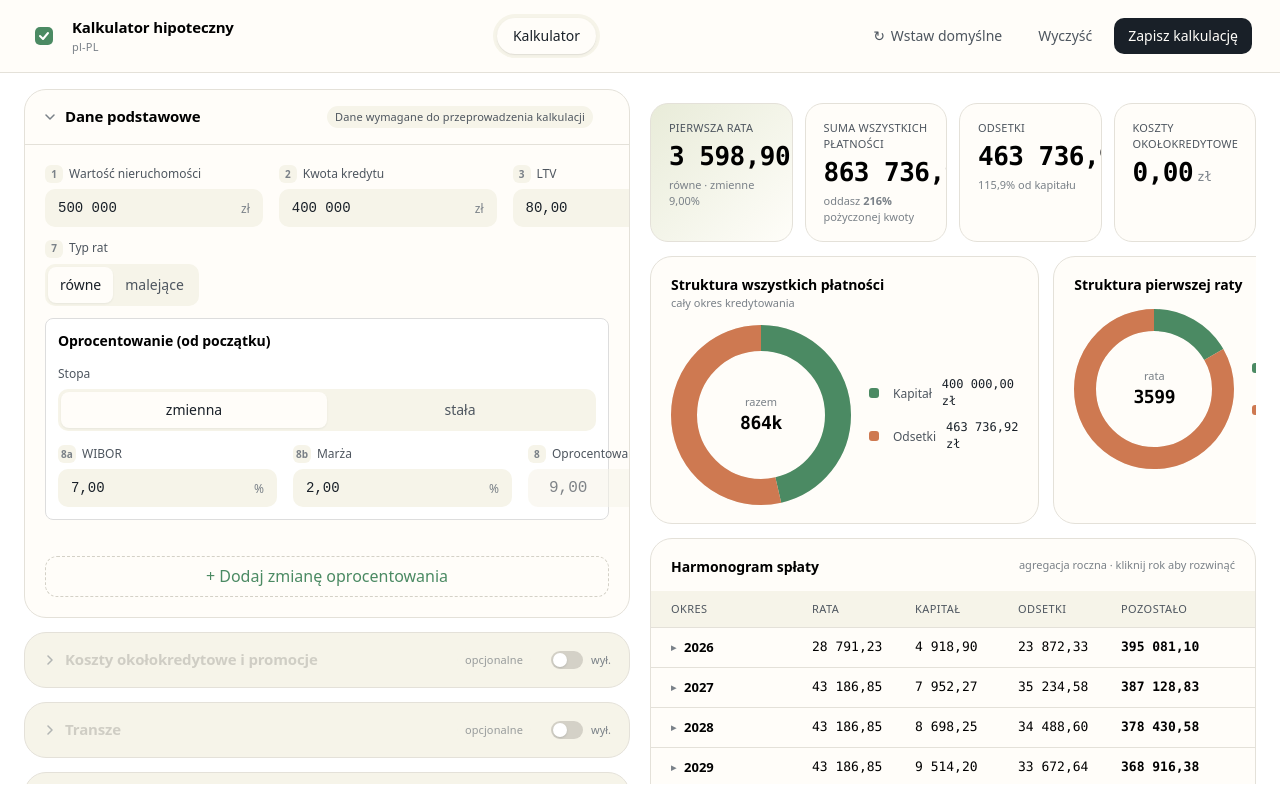
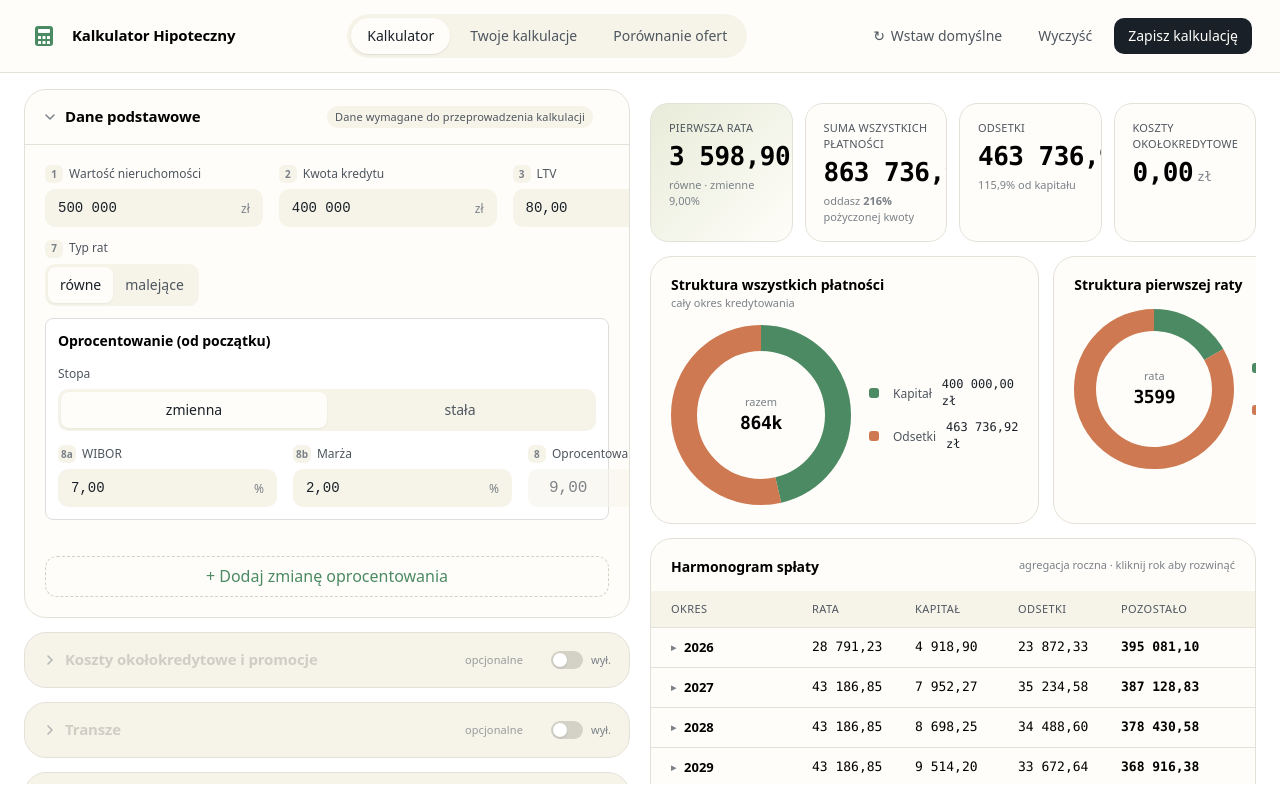
Before and after one commit to gyerosaski/kalkulator-hippoteczny, an Angular app: page / in a window 1280 px wide. Built offline with nearby package versions, Linux system fonts and the light colour scheme.

Commit message:
ukrycie scrolla

```diff
--- a/src/app/components/results/results-errors/results-errors.component.html
+++ b/src/app/components/results/results-errors/results-errors.component.html
@@ -1,18 +1,18 @@
 @if (form.errors) {
   <div class="errors">
-    @if (form.errors?.['loanGtProperty']) {
+    @if (form.errors['loanGtProperty']) {
       <p>Kwota kredytu nie może być większa niż wartość nieruchomości.</p>
     }
-    @if (form.errors?.['totalMonthsInvalid']) {
+    @if (form.errors['totalMonthsInvalid']) {
       <p>Łączna liczba miesięcy musi być większa od 0.</p>
     }
-    @if (form.errors?.['capitalBeforeStart']) {
+    @if (form.errors['capitalBeforeStart']) {
       <p>Początek spłat kapitału nie może być wcześniejszy niż data uruchomienia.</p>
     }
-    @if (form.errors?.['prepaymentDateRangeInvalid']) {
+    @if (form.errors['prepaymentDateRangeInvalid']) {
       <p>W regule nadpłaty data „do" nie może być wcześniejsza niż data „od".</p>
     }
-    @if (form.errors?.['targetInstallmentDateRangeInvalid']) {
+    @if (form.errors['targetInstallmentDateRangeInvalid']) {
       <p>W regule docelowej raty data „do" nie może być wcześniejsza niż data „od".</p>
     }
   </div>
--- a/src/app/containers/layout/layout.component.html
+++ b/src/app/containers/layout/layout.component.html
@@ -2,25 +2,25 @@
   <header class="topbar">
     <div class="brand">
       <div class="brand-mark">
-        <svg width="24" height="24" viewBox="0 0 24 24">
-          <rect x="3" y="3" width="18" height="18" rx="5" fill="var(--accent-sage-deep)" />
-          <path
-            d="M8 12 L11 15 L16 9"
-            stroke="white"
-            stroke-width="2"
-            fill="none"
-            stroke-linecap="round"
-            stroke-linejoin="round"
-          />
+        <svg width="24" height="24" viewBox="0 0 24 24" fill="none">
+          <rect x="3" y="2" width="18" height="20" rx="3" fill="var(--accent-sage-deep)" />
+          <rect x="6" y="5" width="12" height="4" rx="1" fill="white" />
+          <rect x="6" y="12" width="3" height="3" rx="0.5" fill="white" />
+          <rect x="10.5" y="12" width="3" height="3" rx="0.5" fill="white" />
+          <rect x="15" y="12" width="3" height="3" rx="0.5" fill="white" />
+          <rect x="6" y="17" width="3" height="3" rx="0.5" fill="white" />
+          <rect x="10.5" y="17" width="3" height="3" rx="0.5" fill="white" />
+          <rect x="15" y="17" width="3" height="3" rx="0.5" fill="white" />
         </svg>
       </div>
       <div>
-        <div class="brand-name">Kalkulator hipoteczny</div>
-        <div class="brand-sub">pl-PL</div>
+        <div class="brand-name">Kalkulator Hipoteczny</div>
       </div>
     </div>
     <nav class="tabs">
       <button class="tab is-on">Kalkulator</button>
+      <button class="tab">Twoje kalkulacje</button>
+      <button class="tab">Porównanie ofert</button>
     </nav>
     <div class="topbar-actions">
       <button class="btn btn--ghost" type="button" (click)="setDefaults()">
--- a/src/app/containers/layout/layout.component.scss
+++ b/src/app/containers/layout/layout.component.scss
@@ -22,14 +22,9 @@
   gap: 14px;
   padding-bottom: 32px;
 
+  scrollbar-width: none;
+
   &::-webkit-scrollbar {
-    width: 6px;
-  }
-  &::-webkit-scrollbar-track {
-    background: transparent;
-  }
-  &::-webkit-scrollbar-thumb {
-    background: var(--line-2);
-    border-radius: 3px;
+    display: none;
   }
 }
--- a/src/styles.scss
+++ b/src/styles.scss
@@ -125,11 +125,6 @@ body {
   font-weight: 600;
   letter-spacing: -0.01em;
   font-size: 15px;
-}
-.brand-sub {
-  font-size: 11px;
-  color: var(--muted);
-  letter-spacing: 0.02em;
 }
 .tabs {
   display: flex;
```
